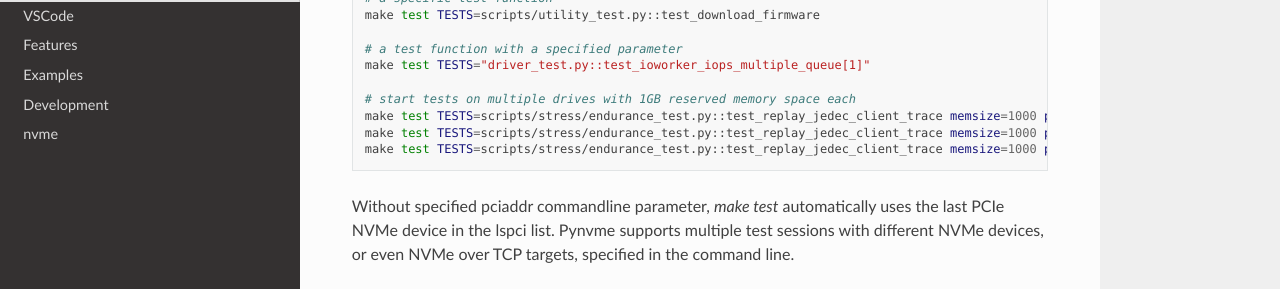
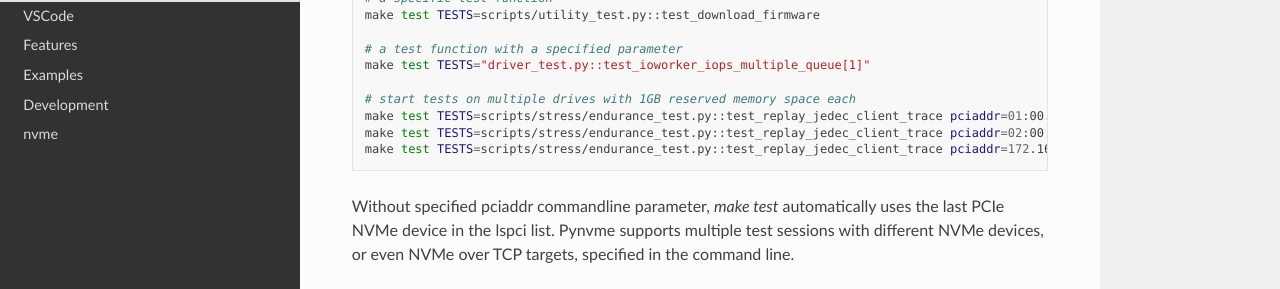
Before and after one commit to pynvme/pynvme, a Sphinx documentation site: the page built from doc/pytest.rst, in a window 1280 px wide and 900 px high, scrolled down 704 px. Shown: the part 444-733 px from the top of the window. Built offline with Sphinx 7.4.7 and the Read the Docs theme 2.0.0, drawn with Linux system fonts in a browser that asks for light colours.

```diff
--- a/doc/pytest.rst
+++ b/doc/pytest.rst
@@ -68,9 +68,9 @@ With pytest and pre-defined makefile, we can execute tests in many flexible ways
    make test TESTS="driver_test.py::test_ioworker_iops_multiple_queue[1]"
 
    # start tests on multiple drives with 1GB reserved memory space each
-   make test TESTS=scripts/stress/endurance_test.py::test_replay_jedec_client_trace memsize=1000 pciaddr=01:00.0
-   make test TESTS=scripts/stress/endurance_test.py::test_replay_jedec_client_trace memsize=1000 pciaddr=02:00.0
-   make test TESTS=scripts/stress/endurance_test.py::test_replay_jedec_client_trace memsize=1000 pciaddr=172.168.5.44
+   make test TESTS=scripts/stress/endurance_test.py::test_replay_jedec_client_trace pciaddr=01:00.0
+   make test TESTS=scripts/stress/endurance_test.py::test_replay_jedec_client_trace pciaddr=02:00.0
+   make test TESTS=scripts/stress/endurance_test.py::test_replay_jedec_client_trace pciaddr=172.168.5.44
 
 
 Without specified pciaddr commandline parameter, *make test* automatically uses the last PCIe NVMe device in the lspci list. Pynvme supports multiple test sessions with different NVMe devices, or even NVMe over TCP targets, specified in the command line.
```
Also changed, not shown: driver_test.py (+9 -0 lines), .gitlab-ci.yml.
